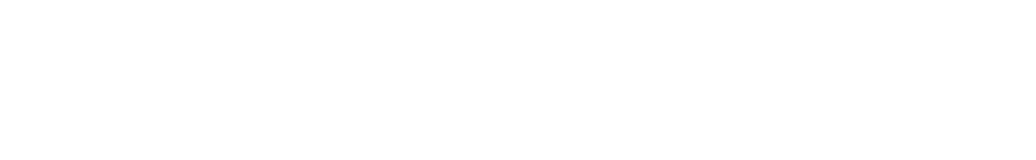
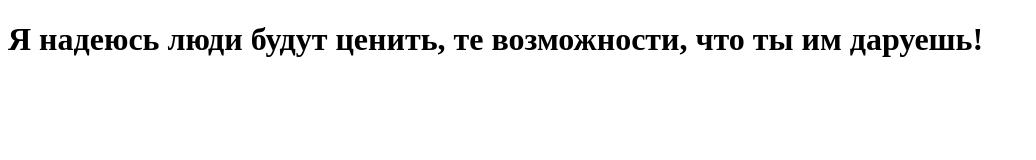
Before and after one commit to Aida-Brilliantova/my_first_repo, a plain HTML site: page index.html in a window 1280 px wide. Shown: the whole page, without its empty margins (0-1036 px from the left). Drawn offline with Linux system fonts and the light colour scheme.

Commit message:
Добавили заголовок

```diff
--- a/index.html
+++ b/index.html
@@ -8,6 +8,6 @@
     <title>Hello, World!</title>
 </head>
 <body>
-
+<h1>Я надеюсь люди будут ценить, те возможности, что ты им даруешь!</h1>
 </body>
 </html>
```
